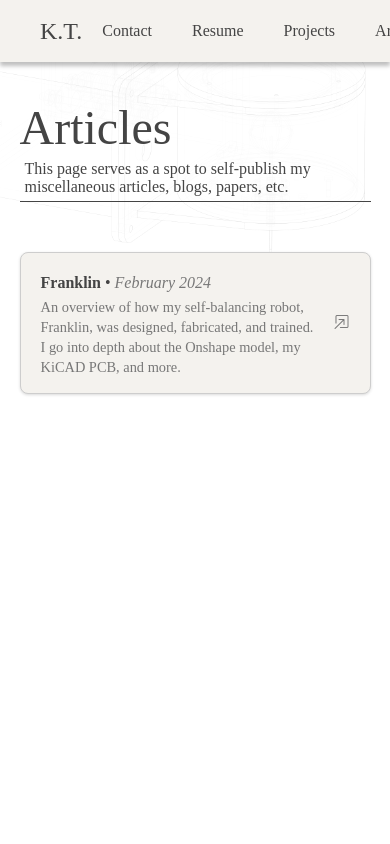
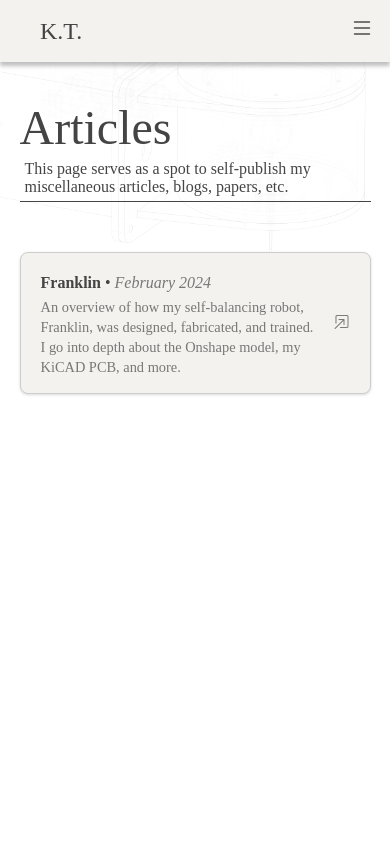
Before and after one commit to kyle-tennison/portfolio-site, a React (Vite) app: page /articles in a window 390 px wide. Shown: the top 844 px of the page. Built offline with nearby package versions, Linux system fonts and the light colour scheme; a web font is replaced by a local one.

Commit message:
feat: mobile header

```diff
--- a/index.html
+++ b/index.html
@@ -4,7 +4,7 @@
     <meta charset="UTF-8" />
     <link rel="icon" type="image/svg+xml" href="/favicon.svg" />
     <meta name="viewport" content="width=device-width, initial-scale=1.0" />
-    <meta name="theme-color" content="#f4f2ee">
+    <meta name="theme-color" content="#f4f2ee" />
     <title>Kyle Tennison</title>
   </head>
   <body>
--- a/package.json
+++ b/package.json
@@ -14,6 +14,7 @@
     "bootstrap-icons": "^1.13.1",
     "katex": "^0.16.22",
     "react": "^19.1.0",
+    "react-burger-menu": "^3.1.0",
     "react-dom": "^19.1.0",
     "react-hot-toast": "^2.5.2",
     "react-katex": "^3.1.0",
@@ -22,6 +23,7 @@
   "devDependencies": {
     "@eslint/js": "^9.25.0",
     "@types/react": "^19.1.2",
+    "@types/react-burger-menu": "^2.8.7",
     "@types/react-dom": "^19.1.2",
     "@types/react-katex": "^3.0.4",
     "@vitejs/plugin-react-swc": "^3.9.0",
--- a/src/components/Header.tsx
+++ b/src/components/Header.tsx
@@ -1,15 +1,22 @@
+import React, { useRef } from "react";
+import { slide as Menu } from "react-burger-menu";
 import "../styles/Header.css";
 
-export default function Header() {
+export const Header: React.FC = () => {
+  const menuRef = useRef<any>(null);
+
+
   return (
-    <div id="header">
+    <header id="header">
+      <div className="header-bar">
         <div className="left">
           <a className="logo" href="/">
             K.T.
           </a>
         </div>
+
         <div className="right">
-        <nav>
+          <nav className="desktop-nav">
             <a href="/articles/contact" className="averia-serif-libre-light">
               Contact
             </a>
@@ -30,5 +37,34 @@ export default function Header() {
           </nav>
         </div>
       </div>
+
+      <Menu
+        right
+        customBurgerIcon={<i className="bi bi-list"></i>}
+        noOverlay
+        className="mobile-menu"
+        ref={menuRef}
+      >
+        <a href="/articles/contact" className="menu-item">
+          Contact
+        </a>
+        <a
+          href="/resume.pdf"
+          target="_blank"
+          referrerPolicy="no-referrer"
+          className="menu-item"
+        >
+          Resume
+        </a>
+        <a href="/projects" className="menu-item">
+          Projects
+        </a>
+        <a href="/articles" className="menu-item">
+          Articles
+        </a>
+      </Menu>
+    </header>
   );
-}
+};
+
+export default Header;
--- a/src/styles/Articles.css
+++ b/src/styles/Articles.css
@@ -43,7 +43,6 @@
   min-height: calc(100vh - 90px);
 }
 
-
 @media (max-width: 768px) {
   #articles-page {
     background-image: url("../assets/fusor-cad.png");
--- a/src/styles/Header.css
+++ b/src/styles/Header.css
@@ -1,4 +1,4 @@
-#header {
+#header .header-bar {
   background-color: var(--header-bk);
   color: var(--header-font);
   display: flex;
@@ -12,7 +12,7 @@
   left: 0;
   top: 0;
   box-sizing: border-box;
-  z-index: 100;
+  z-index: 5;
 }
 
 #header a {
@@ -22,6 +22,8 @@
 
 #header .right {
   flex-grow: 1;
+  display: flex;
+  justify-content: flex-end;
 }
 
 #header .logo {
@@ -40,3 +42,60 @@
 #header nav a {
   margin: 20px;
 }
+
+.desktop-nav {
+  display: flex;
+}
+
+.mobile-menu {
+  z-index: 3 !important;
+  width: 200px !important;
+}
+
+.bm-burger-button {
+  display: none;
+  z-index: 10;
+}
+
+@media (max-width: 768px) {
+  .desktop-nav {
+    display: none;
+  }
+
+  #header nav {
+    text-align: center;
+  }
+
+  .bm-burger-button {
+    display: block;
+    position: fixed;
+    width: 24px;
+    height: 24px;
+    right: 16px;
+    top: 16px;
+  }
+
+  .bm-menu {
+    display: block !important;
+  }
+}
+
+.bm-burger-button > i {
+  font-size: 24px;
+  color: var(--header-font);
+}
+
+.bm-menu {
+  display: none;
+  background: var(--header-bk);
+  padding: 5em 1.5em;
+  font-size: 1.15em;
+  position: relative;
+  top: 20px;
+  z-index: 3;
+}
+
+.bm-item {
+  display: block;
+  margin: 0;
+}
```
Also changed, not shown: src/styles/Projects.css (line endings or trailing spaces), 1 other file (tests, documents, lock files or other folders). Lines whose indentation alone changed are shown as unchanged.
